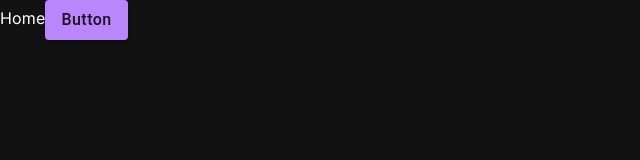
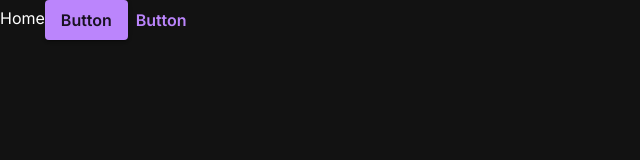
Before and after one commit to TetrisBattle/nextjs, a Next.js app: page / in a window 1280 px wide. Shown: the top 160 px of the page, without its empty margins (0-640 px from the left). Built offline with nearby package versions, Linux system fonts and the light colour scheme.

Commit message:
Use Inter font-family

```diff
--- a/src/app/page.tsx
+++ b/src/app/page.tsx
@@ -1,14 +1,15 @@
 'use client'
 
-import { Button } from '@mui/material'
+import { Box, Button } from '@mui/material'
 import { observer } from 'mobx-react-lite'
 
 function Home() {
 	return (
-		<div>
+		<Box>
 			Home
 			<Button>Button</Button>
-		</div>
+			<Button variant='text'>Button</Button>
+		</Box>
 	)
 }
 
--- a/src/theme/baseThemeOptions.ts
+++ b/src/theme/baseThemeOptions.ts
@@ -5,6 +5,7 @@ export const baseTheme: ThemeOptions = {
 		toolbar: {}, // This will get rid of minHeight styles
 	},
 	typography: {
+		fontFamily: 'Inter, sans-serif',
 		h1: {
 			fontSize: '3rem', // 48px
 		},
@@ -23,6 +24,7 @@ export const baseTheme: ThemeOptions = {
 		button: {
 			fontSize: '1rem',
 			textTransform: 'none',
+			fontWeight: 600,
 		},
 	},
 	components: {
```
